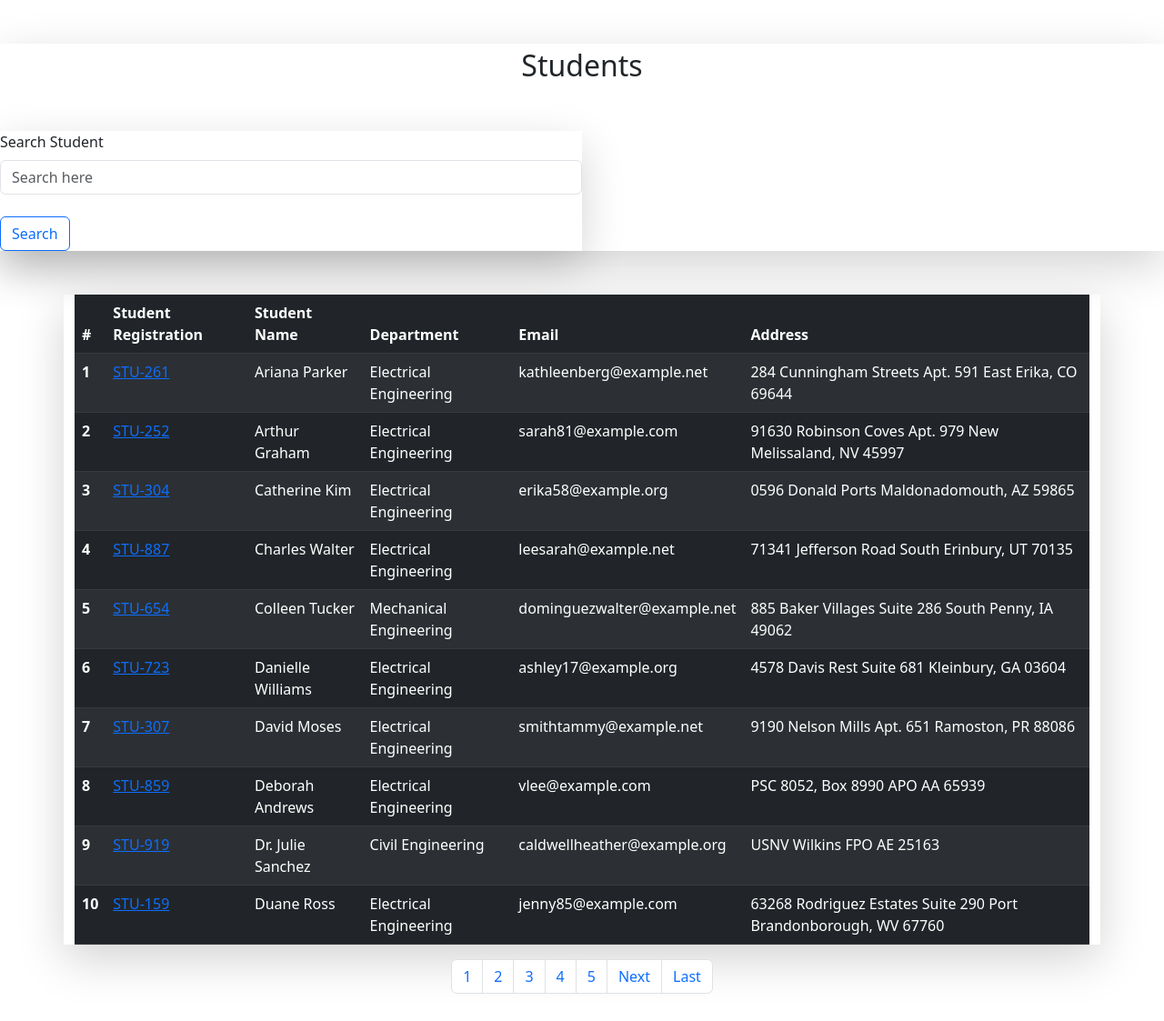
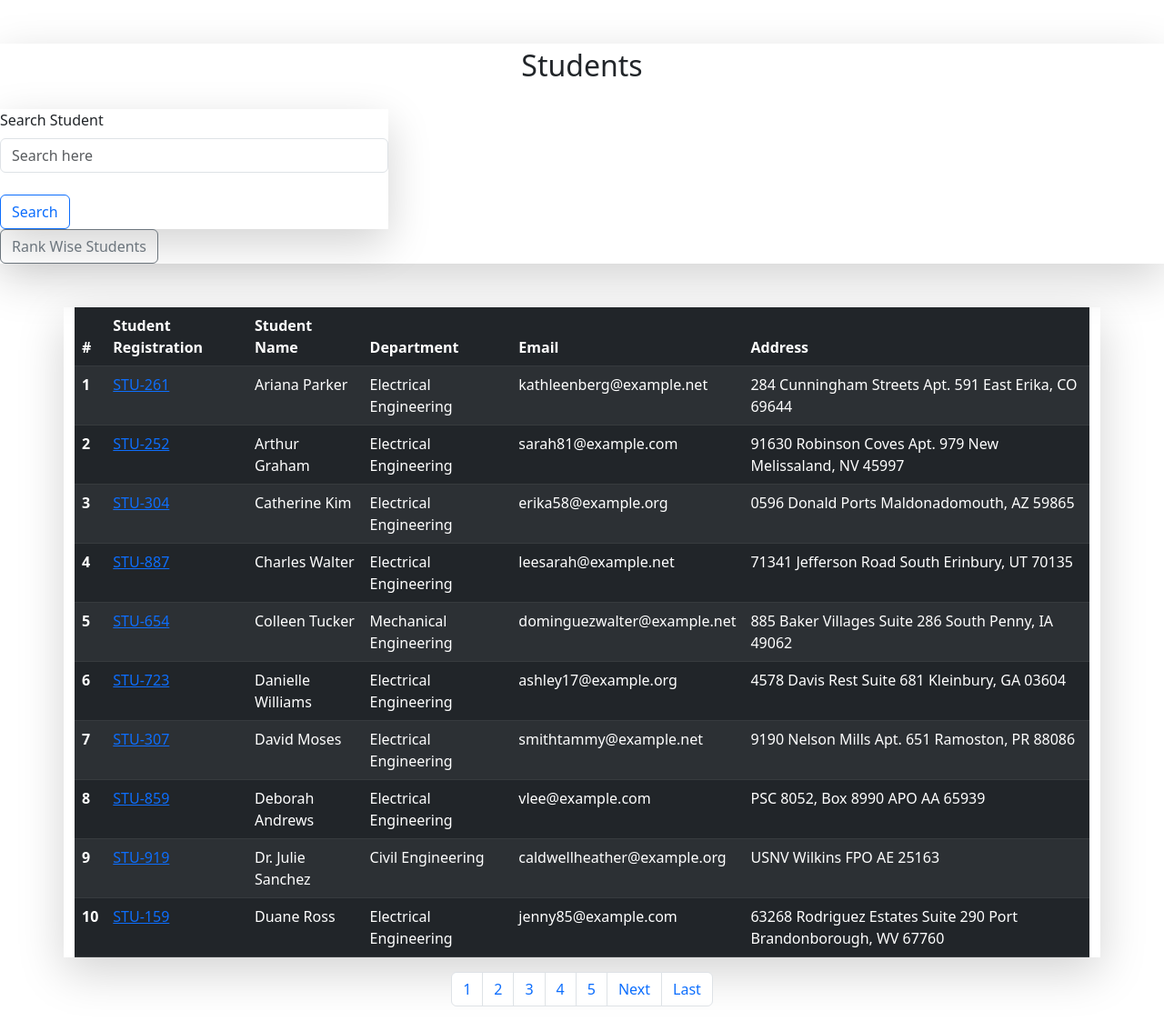
Before and after one commit to Subhan-Zaheer/Student_Report_Card_Django, a Django app: page /students/ in a window 1280 px wide. Shown: the whole page at 91% size. Run offline with Django 4.2, Linux system fonts and the light colour scheme; data comes from the database, SQL or seed files in the repository.

Commit message:
rank wise student page implemented.

```diff
--- a/StudentReportCard/Templates/detailed_report.html
+++ b/StudentReportCard/Templates/detailed_report.html
@@ -55,7 +55,7 @@
             <div class="text-center">
                 <p><strong>Position:</strong> {{rank}}</p>
                 <p><strong>Total Marks:</strong> {{obtainedmarks}}</p>
-                <p><strong>Percentage:</strong> {{percentage}}</p>
+                <p><strong>Percentage:</strong> {{percentage}}%</p>
                 <p><strong>Grade:</strong> {{grade}}</p>
             </div>
         </div>
--- a/StudentReportCard/Templates/students.html
+++ b/StudentReportCard/Templates/students.html
@@ -8,13 +8,20 @@
     <div>
         <h2 class="modal-title text-center">Students</h2>
     </div>
-    <form >
-        <div class="col-md-6 mt-5 shadow-lg justify-content-center">
-            <label for="name" class="form-label">Search Student</label>
-            <input type="text" class="form-control" id="image" name="search" placeholder="Search here" ><br>
-            <button type="submit" class="btn btn-outline-primary">Search</button>
-        </div>
-    </form>
+    <div>
+      <span><form>
+          <div class="col-md-4 mt-4 shadow-lg justify-content-center">
+              <label for="name" class="form-label">Search Student</label>
+              <input type="text" class="form-control" id="image" name="search" placeholder="Search here" ><br>
+              <button type="submit" class="btn btn-outline-primary">Search</button>
+          </div>
+      </form></span>
+      <span>
+        <form action="{% url 'rank wise students' %}">
+          <button type="submit" class="btn btn-outline-secondary">Rank Wise Students</button>
+        </form>
+      </span>
+    </div>
 </div>
 
 <div class="container mt-5 shadow-lg">
--- a/StudentReportCard/views.py
+++ b/StudentReportCard/views.py
@@ -63,7 +63,6 @@ def detailed_report_card(request, id):
     for _ in rank:
         student_rank = _.student_rank
         date_of_generation = _.date_of_generating_report
-    print(rank.values())
     data = {
         'studentmarks' : studentmarks,
         'mystudent' : student,
@@ -74,3 +73,8 @@ def detailed_report_card(request, id):
         'date_of_generation' : date_of_generation,
     }
     return render(request, 'detailed_report.html', data)
+
+def rank_wise_students(request):
+    if request.method == 'GET':
+        students = Student_Rank.objects.all().order_by('student_rank')
+        return render(request, 'rank_wise_student.html', {'students' : students})
--- a/Student_ReportCard_Django/urls.py
+++ b/Student_ReportCard_Django/urls.py
@@ -22,4 +22,5 @@ urlpatterns = [
     path('admin/', admin.site.urls),
     path('students/', get_students, name='get_students'),
     path('reportdetail/<id>', detailed_report_card, name='detailed_report_card'),
+    path('rank-wise-students/', rank_wise_students, name='rank wise students'),
 ]
```
Also changed, not shown: StudentReportCard/Templates/rank_wise_student.html (added, +34 -0 lines).
